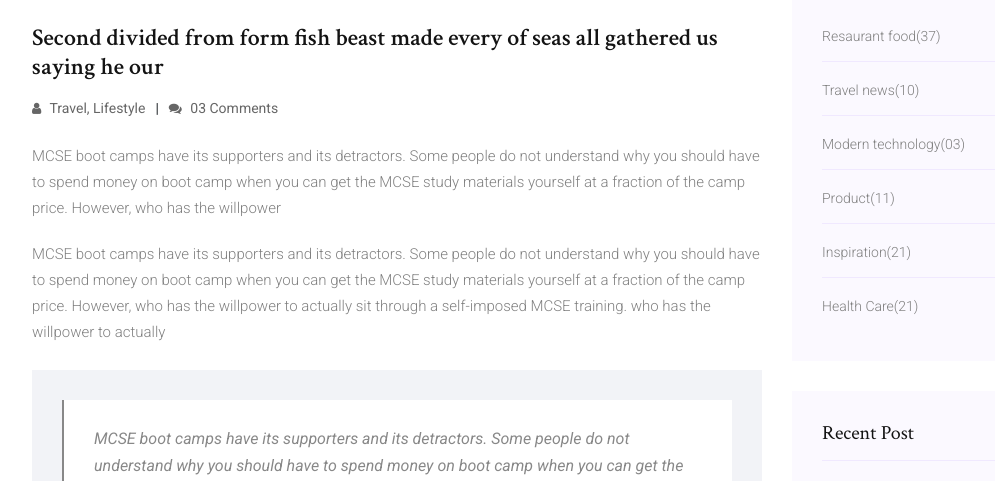
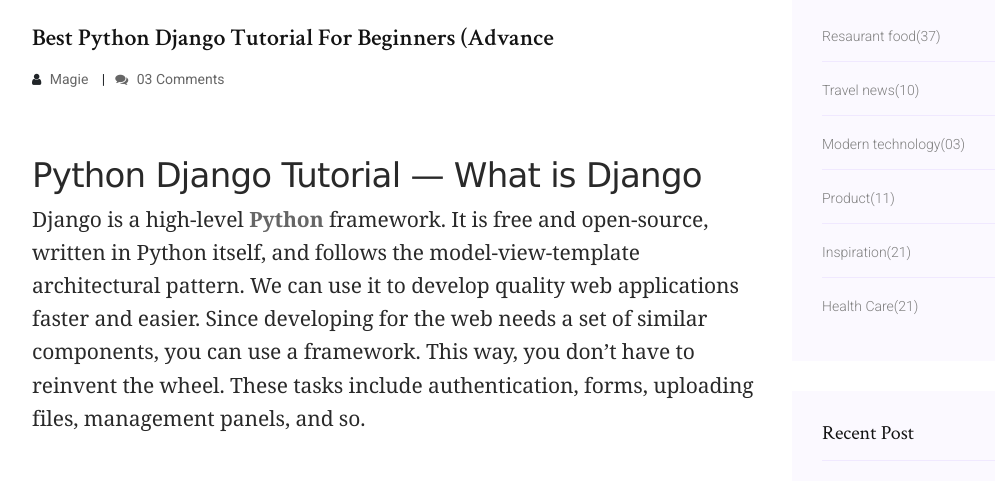
Before and after one commit to MJoshua25/tuto, a Django app: a page that uses photomedia/templates/pages/single-blog.html in a window 1280 px wide. Shown: the part 1055-1536 px from the top of the page, without its empty margins (53-1048 px from the left). Run offline with Django 3.2, Linux system fonts and the light colour scheme; data comes from the database, SQL or seed files in the repository; some libraries are stand-ins or nearby versions; some web fonts are replaced; grey boxes are pictures that could not be loaded.

Commit message:
Avancé dans le Tuto

```diff
--- a/photomedia/blog/views.py
+++ b/photomedia/blog/views.py
@@ -23,7 +23,7 @@ def index(request: HttpRequest) -> HttpResponse:
 
 def single(request: HttpRequest, titre_slug: str) -> HttpResponse:
     data = {
-
+        'single_article': models.Article.objects.filter(status=True, titre_slug=titre_slug)[:1].get()
     }
     return render(request, 'pages/single-blog.html', data)
 
--- a/photomedia/templates/pages/single-blog.html
+++ b/photomedia/templates/pages/single-blog.html
@@ -20,43 +20,16 @@
                      <img class="img-fluid" src="img/blog/single_blog_1.png" alt="">
                   </div>
                   <div class="blog_details">
-                     <h2>Second divided from form fish beast made every of seas
-                        all gathered us saying he our
+                     <h2>{{ single_article.titre }}
                      </h2>
                      <ul class="blog-info-link mt-3 mb-4">
-                        <li><a href="#"><i class="fa fa-user"></i> Travel, Lifestyle</a></li>
+                        <li><i class="fa fa-user"></i>{% for tag in single_article.tags.all %}
+                        <a href="#">{{ tag.titre }}</a>
+                        {% endfor %}
+                        </li>
                         <li><a href="#"><i class="fa fa-comments"></i> 03 Comments</a></li>
                      </ul>
-                     <p class="excert">
-                        MCSE boot camps have its supporters and its detractors. Some people do not understand why you
-                        should have to spend money on boot camp when you can get the MCSE study materials yourself at a
-                        fraction of the camp price. However, who has the willpower
-                     </p>
-                     <p>
-                        MCSE boot camps have its supporters and its detractors. Some people do not understand why you
-                        should have to spend money on boot camp when you can get the MCSE study materials yourself at a
-                        fraction of the camp price. However, who has the willpower to actually sit through a
-                        self-imposed MCSE training. who has the willpower to actually
-                     </p>
-                     <div class="quote-wrapper">
-                        <div class="quotes">
-                           MCSE boot camps have its supporters and its detractors. Some people do not understand why you
-                           should have to spend money on boot camp when you can get the MCSE study materials yourself at
-                           a fraction of the camp price. However, who has the willpower to actually sit through a
-                           self-imposed MCSE training.
-                        </div>
-                     </div>
-                     <p>
-                        MCSE boot camps have its supporters and its detractors. Some people do not understand why you
-                        should have to spend money on boot camp when you can get the MCSE study materials yourself at a
-                        fraction of the camp price. However, who has the willpower
-                     </p>
-                     <p>
-                        MCSE boot camps have its supporters and its detractors. Some people do not understand why you
-                        should have to spend money on boot camp when you can get the MCSE study materials yourself at a
-                        fraction of the camp price. However, who has the willpower to actually sit through a
-                        self-imposed MCSE training. who has the willpower to actually
-                     </p>
+                    {{ single_article.contenu|safe }}
                   </div>
                </div>
                <div class="navigation-top">
```
